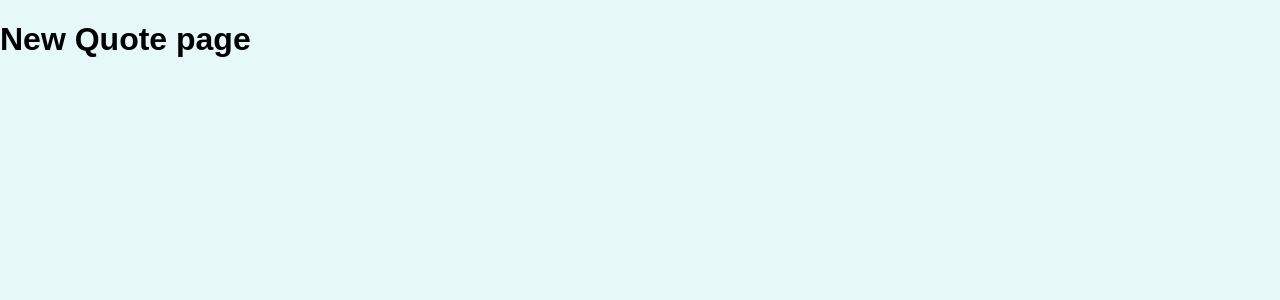
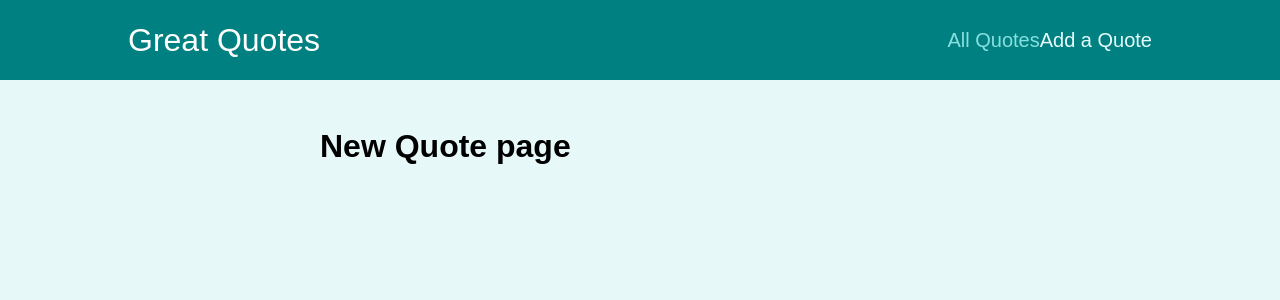
Before and after one commit to YevaMV/React-Router, a React (Create React App) app: page /new-quote in a window 1280 px wide. Shown: the top 300 px of the page. Built offline with nearby package versions, Linux system fonts and the light colour scheme.

Commit message:
added Layout Wrapper Component

```diff
--- a/src/App.js
+++ b/src/App.js
@@ -2,9 +2,11 @@
 import AllQuotes from './pages/AllQuotes';
 import NewQuote from './pages/NewQuote';
 import QuoteDetail from './pages/QuoteDetail';
+import Layout from './components/layout/Layout';
 
 function App() {
   return (
+    <Layout>
       <Switch>
         <Route path="/" exact>
           <Redirect to="/quotes" />
@@ -19,6 +21,7 @@
           <NewQuote />
         </Route>
       </Switch>
+    </Layout>
   );
 }
 
--- /dev/null
+++ b/src/components/layout/Layout.js
@@ -0,0 +1,14 @@
+import { Fragment } from 'react';
+import classes from './Layout.module.css';
+import ManinNavigation from './MainNavigation';
+
+const Layout = (props) => {
+  return (
+    <Fragment>
+      <ManinNavigation />
+      <main className={classes.main}>{props.children}</main>
+    </Fragment>
+  );
+};
+
+export default Layout;
--- /dev/null
+++ b/src/components/layout/MainNavigation.js
@@ -0,0 +1,24 @@
+import { NavLink } from 'react-router-dom';
+import classes from './MainNavigation.module.css';
+
+const ManinNavigation = () => {
+  return (
+    <header className={classes.header}>
+      <div className={classes.logo}>Great Quotes</div>
+      <nav className={classes.nav}>
+        <ul>
+          <li>
+            <NavLink to="/quotes" activeClassName={classes.active}>
+              All Quotes
+            </NavLink>
+            <NavLink to="/new-quote" activeClassName={classes.active}>
+              Add a Quote
+            </NavLink>
+          </li>
+        </ul>
+      </nav>
+    </header>
+  );
+};
+
+export default ManinNavigation;
```
Lines whose indentation alone changed are shown as unchanged.
